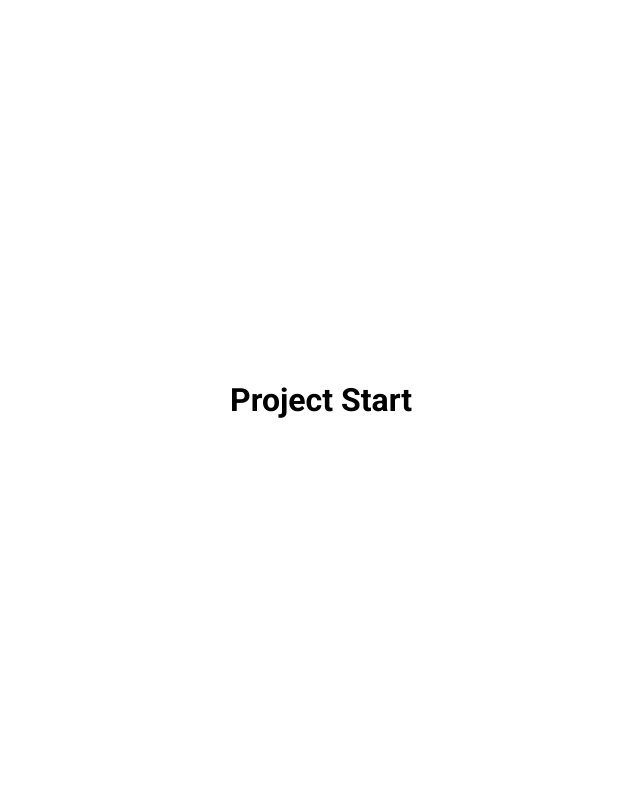
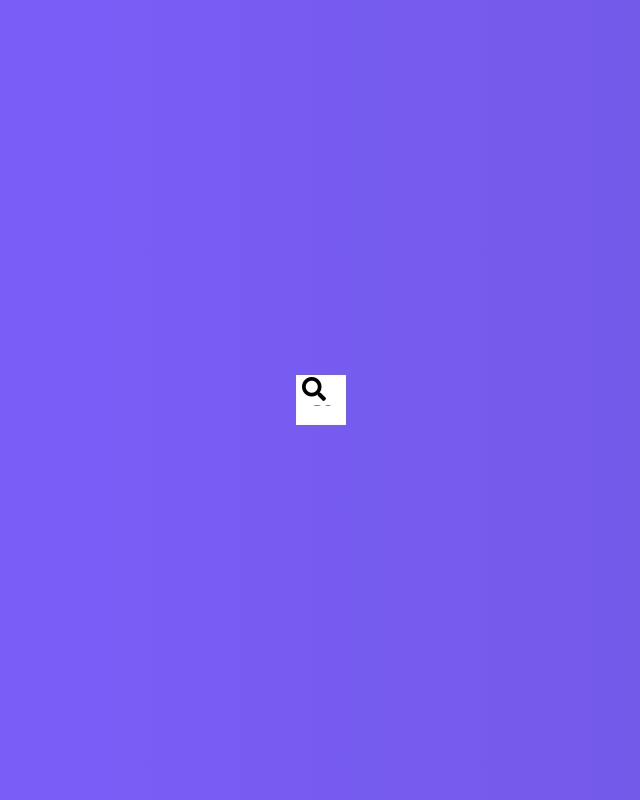
Before and after one commit to hkmichae/search-widget, a plain HTML site: page index.html in a window 1280 px wide. Shown: the whole page, without its empty margins (319-959 px from the left). Drawn offline with Linux system fonts and the light colour scheme.

Commit message:
Html & css

```diff
--- a/index.html
+++ b/index.html
@@ -3,12 +3,19 @@
 <head>
     <meta charset="UTF-8" />
     <meta name="viewport" content="width=device-width, initial-scale=1.0" />
+    <link rel="stylesheet" href="https://cdnjs.cloudflare.com/ajax/libs/font-awesome/5.15.3/css/all.min.css" />
     <link rel="stylesheet" href="style.css" />
-    <!-- Added self closing brackets above at end -->
-    <title>My Project</title>
+    <title>Hidden Search</title>
 </head>
 <body>
-    <h1>Project Start</h1>
+    <div class="search">
+        <input type="text" class="input" placeholder="Search...">
+        <button class="btn">
+            <i class="fas fa-search"></i>
+        </button>
+    </div>
+
+
     <script src="script.js"></script>
 </body>
 </html>
--- a/style.css
+++ b/style.css
@@ -5,12 +5,37 @@
 }
 
 body {
+    background-image: linear-gradient(90deg, #7d5fff, #7158e2);
     font-family: 'Roboto', sans-serif;
     display: flex;
-    flex-direction: column;
     align-items: center;
     justify-content: center;
     height: 100vh;
     overflow: hidden;
     margin: 0;
 }
+
+.search {
+    position: relative;
+    height: 50px;
+}
+
+.search .input {
+    background-color: #fff;
+    border: 0;
+    font-size: 18px;
+    padding: 15px;
+    height: 50px;
+    width: 50px;
+    transition: width 0.3s ease;
+}
+
+.btn {
+    background-color: #fff;
+    border: 0;
+    cursor: pointer;
+    font-size: 24px;
+    position: absolute;
+    top: 0;
+    left: 0;
+}
```
